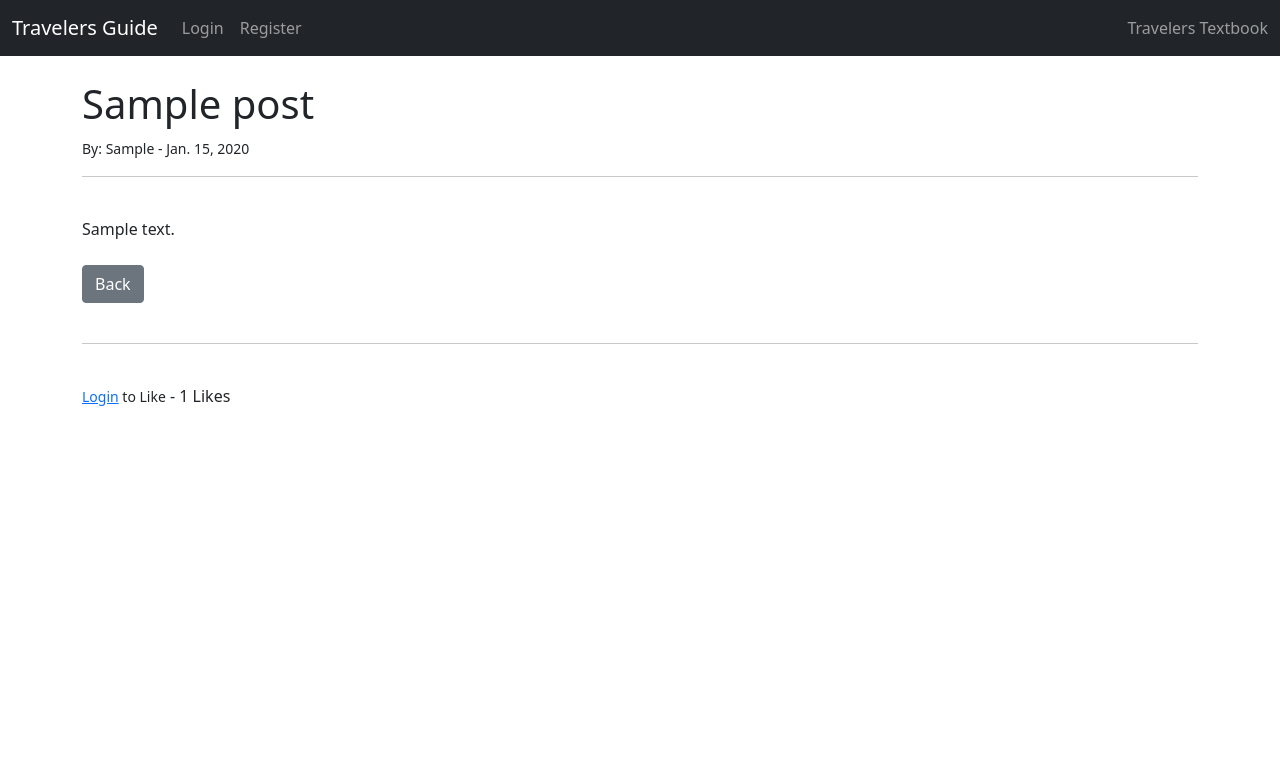
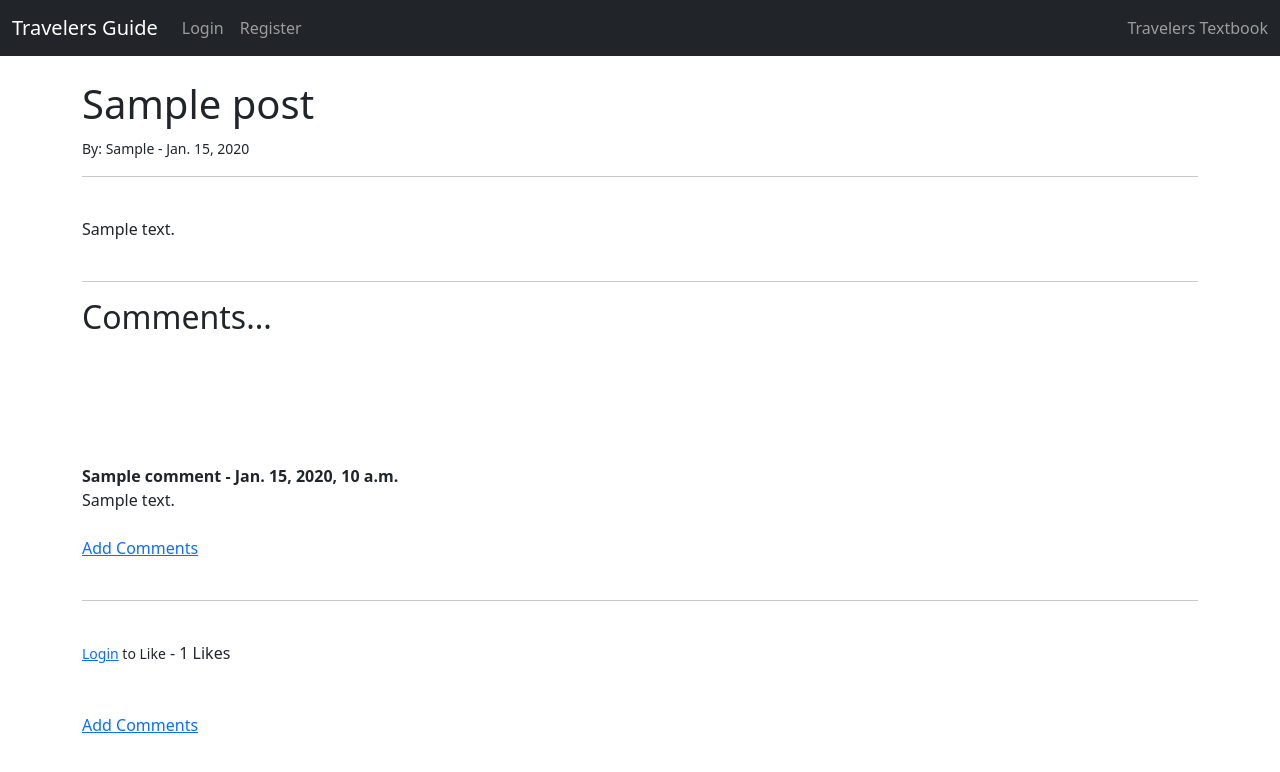
Before and after one commit to Blandaren123/Django.P4, a Django app: page /article/1 in a window 1280 px wide. Shown: the top 772 px of the page. Run offline with Django 3.2, Linux system fonts and the light colour scheme; tables that the repository leaves empty hold one stand-in row (values such as "Sample post"); some libraries are stand-ins or nearby versions.

Commit message:
add comment form and redierect

```diff
--- a/blog/admin.py
+++ b/blog/admin.py
@@ -1,4 +1,5 @@
 from django.contrib import admin
-from .models import Post
+from .models import Post, Comment
 
 admin.site.register(Post)
+admin.site.register(Comment)
--- a/blog/models.py
+++ b/blog/models.py
@@ -24,3 +24,12 @@ class Post(models.Model):
     def get_absolute_url(self):
         #return reverse('article-detail', kwargs={"pk": self.id})
         return reverse('home')
+
+class Comment(models.Model):
+    post = models.ForeignKey(Post, related_name="comments", on_delete=models.CASCADE)
+    name = models.CharField(max_length=255)
+    body = models.TextField()
+    date_added = models.DateTimeField(auto_now_add=True)
+
+    def __str__(self):
+        return '%s - %s' % (self.post.title, self.name)
--- a/blog/urls.py
+++ b/blog/urls.py
@@ -1,6 +1,6 @@
 from django.urls import path
 #from . import views
-from .views import HomeView, ArticleDetailView, AddPostView, UpdatePostView, DeletePostView, LikeView
+from .views import HomeView, ArticleDetailView, AddPostView, UpdatePostView, DeletePostView, LikeView, AddCommentView
 
 
 urlpatterns = [
@@ -10,5 +10,6 @@ urlpatterns = [
     path('add_post/', AddPostView.as_view(), name='add_post'),
     path('article/edit/<int:pk>', UpdatePostView.as_view(), name='update_post'),
     path('article/<int:pk>/delete', DeletePostView.as_view(), name='delete_post'),
-    path('like/<int:pk>', LikeView, name='like_post'),
+    path('article/<int:pk>', LikeView, name='like_post'),
+    path('article/<int:pk>/comment/', AddCommentView.as_view(), name='add_comment'),
 ]
--- a/blog/views.py
+++ b/blog/views.py
@@ -1,7 +1,7 @@
 from django.shortcuts import render, get_object_or_404
 from django.views.generic import ListView, DetailView, CreateView, UpdateView, DeleteView
-from.models import Post
-from .forms import PostForm, EditForm
+from.models import Post, Comment
+from .forms import PostForm, EditForm, CommentForm
 from django.urls import reverse_lazy, reverse
 from django.http import HttpResponseRedirect
 
@@ -53,6 +53,18 @@ class AddPostView(CreateView):
     template_name = 'add_post.html'
     #fields = '__all__'
 
+class AddCommentView(CreateView):
+    model = Comment
+    form_class = CommentForm
+    template_name = 'add_comment.html'
+    #fields = '__all__'
+    def form_valid(self,form):
+            form.instance.post_id = self.kwargs['pk']
+            form.instance.name = self.request.user.username
+            return super().form_valid(form)
+
+    success_url = reverse_lazy('home')
+
 class UpdatePostView(UpdateView):
     model = Post
     form_class = EditForm
--- a/templates/article_details.html
+++ b/templates/article_details.html
@@ -23,8 +23,29 @@
 {{ post.body|safe }}
 
 <br/><br/>
-<a href="{% url 'home' %}" class="btn btn-secondary">Back</a>
+<hr/>
 
+<h2>Comments...</h2>
+<br/>
+{% if not post.comments.all %}
+    No comments Yet...<a href="{% url 'add_comment' post.pk %}">
+    Add One</a>
+{% else %}
+<br/><br/>
+
+<br/><br/>
+    {% for comment in post.comments.all %}
+    <strong>
+    {{ comment.name }} -
+    {{ comment.date_added }}
+    </strong>
+    <br/>
+    {{ comment.body }}
+    <br/><br/>
+
+    {% endfor %}
+    <a href="{% url 'add_comment' post.pk %}">Add Comments</a>
+{% endif %}
 <br/><br/>
 <hr/>
 <br/>
@@ -45,5 +66,7 @@
 {% endif %}
     - {{ total_likes }} Likes
 </form>
+<br/><br/>
+<a href="{% url 'add_comment' post.pk %}">Add Comments</a>
 
 {% endblock %}
```
Also changed, not shown: blog/forms.py (+11 -1 lines), templates/add_comment.html (added, +24 -0 lines), blog/migrations/0008_auto_20220306_1632.py (added).
